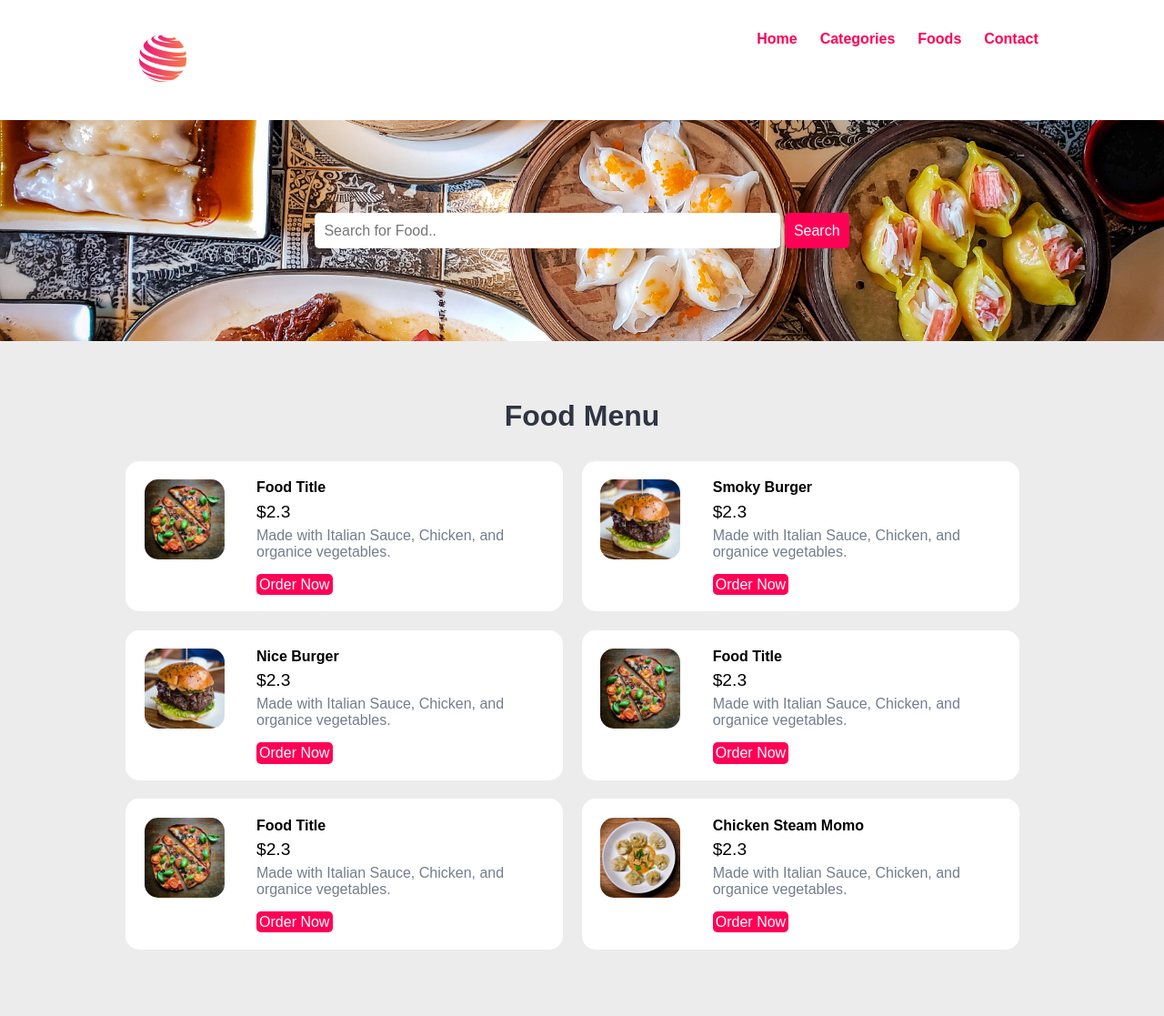
After one commit to skjalal99/online-delivery, a PHP site: page /foods.html in a window 1280 px wide. The commit adds this page. Shown: the top 1117 px of the page at 91% size. Run offline with PHP 8.4, Linux system fonts and the light colour scheme.

Commit message:
food page

```diff
--- a/admin/includes/nav-menu.php
+++ b/admin/includes/nav-menu.php
@@ -36,3 +36,6 @@
      </nav>
 
  <!-- Nav-menu ends -->
+
+</br>
+</br>
--- a/admin/manage-admin.php
+++ b/admin/manage-admin.php
@@ -18,7 +18,7 @@
                 Manage Admin
             </h3>
 
-            <a class="btn btn-primary" href="#" role="button">Add Admin</a>
+            <a class="btn btn-primary" href="add-admin.php" role="button">Add Admin</a>
 
             <div class='row'>
                     <div class='col-md-12 table-manage'>
--- /dev/null
+++ b/foods.html
@@ -0,0 +1,204 @@
+<!DOCTYPE html>
+<html lang="en">
+<head>
+    <meta charset="UTF-8">
+    <!-- Important to make website responsive -->
+    <meta name="viewport" content="width=device-width, initial-scale=1.0">
+    <title>Restaurant Website</title>
+
+    <!-- Link our CSS file -->
+    <link rel="stylesheet" href="css/style.css">
+</head>
+
+<body>
+    <!-- Navbar Section Starts Here -->
+    <section class="navbar">
+        <div class="container">
+            <div class="logo">
+                <a href="#" title="Logo">
+                    <img src="images/logo.png" alt="Restaurant Logo" class="img-responsive">
+                </a>
+            </div>
+
+            <div class="menu text-right">
+                <ul>
+                    <li>
+                        <a href="index.html">Home</a>
+                    </li>
+                    <li>
+                        <a href="categories.html">Categories</a>
+                    </li>
+                    <li>
+                        <a href="foods.html">Foods</a>
+                    </li>
+                    <li>
+                        <a href="#">Contact</a>
+                    </li>
+                </ul>
+            </div>
+
+            <div class="clearfix"></div>
+        </div>
+    </section>
+    <!-- Navbar Section Ends Here -->
+
+    <!-- fOOD sEARCH Section Starts Here -->
+    <section class="food-search text-center">
+        <div class="container">
+
+            <form action="food-search.html" method="POST">
+                <input type="search" name="search" placeholder="Search for Food.." required>
+                <input type="submit" name="submit" value="Search" class="btn btn-primary">
+            </form>
+
+        </div>
+    </section>
+    <!-- fOOD sEARCH Section Ends Here -->
+
+
+
+    <!-- fOOD MEnu Section Starts Here -->
+    <section class="food-menu">
+        <div class="container">
+            <h2 class="text-center">Food Menu</h2>
+
+            <div class="food-menu-box">
+                <div class="food-menu-img">
+                    <img src="images/menu-pizza.jpg" alt="Chicke Hawain Pizza" class="img-responsive img-curve">
+                </div>
+
+                <div class="food-menu-desc">
+                    <h4>Food Title</h4>
+                    <p class="food-price">$2.3</p>
+                    <p class="food-detail">
+                        Made with Italian Sauce, Chicken, and organice vegetables.
+                    </p>
+                    <br>
+
+                    <a href="#" class="btn btn-primary">Order Now</a>
+                </div>
+            </div>
+
+            <div class="food-menu-box">
+                <div class="food-menu-img">
+                    <img src="images/menu-burger.jpg" alt="Chicke Hawain Pizza" class="img-responsive img-curve">
+                </div>
+
+                <div class="food-menu-desc">
+                    <h4>Smoky Burger</h4>
+                    <p class="food-price">$2.3</p>
+                    <p class="food-detail">
+                        Made with Italian Sauce, Chicken, and organice vegetables.
+                    </p>
+                    <br>
+
+                    <a href="#" class="btn btn-primary">Order Now</a>
+                </div>
+            </div>
+
+            <div class="food-menu-box">
+                <div class="food-menu-img">
+                    <img src="images/menu-burger.jpg" alt="Chicke Hawain Burger" class="img-responsive img-curve">
+                </div>
+
+                <div class="food-menu-desc">
+                    <h4>Nice Burger</h4>
+                    <p class="food-price">$2.3</p>
+                    <p class="food-detail">
+                        Made with Italian Sauce, Chicken, and organice vegetables.
+                    </p>
+                    <br>
+
+                    <a href="#" class="btn btn-primary">Order Now</a>
+                </div>
+            </div>
+
+            <div class="food-menu-box">
+                <div class="food-menu-img">
+                    <img src="images/menu-pizza.jpg" alt="Chicke Hawain Pizza" class="img-responsive img-curve">
+                </div>
+
+                <div class="food-menu-desc">
+                    <h4>Food Title</h4>
+                    <p class="food-price">$2.3</p>
+                    <p class="food-detail">
+                        Made with Italian Sauce, Chicken, and organice vegetables.
+                    </p>
+                    <br>
+
+                    <a href="#" class="btn btn-primary">Order Now</a>
+                </div>
+            </div>
+
+            <div class="food-menu-box">
+                <div class="food-menu-img">
+                    <img src="images/menu-pizza.jpg" alt="Chicke Hawain Pizza" class="img-responsive img-curve">
+                </div>
+
+                <div class="food-menu-desc">
+                    <h4>Food Title</h4>
+                    <p class="food-price">$2.3</p>
+                    <p class="food-detail">
+                        Made with Italian Sauce, Chicken, and organice vegetables.
+                    </p>
+                    <br>
+
+                    <a href="#" class="btn btn-primary">Order Now</a>
+                </div>
+            </div>
+
+            <div class="food-menu-box">
+                <div class="food-menu-img">
+                    <img src="images/menu-momo.jpg" alt="Chicke Hawain Momo" class="img-responsive img-curve">
+                </div>
+
+                <div class="food-menu-desc">
+                    <h4>Chicken Steam Momo</h4>
+                    <p class="food-price">$2.3</p>
+                    <p class="food-detail">
+                        Made with Italian Sauce, Chicken, and organice vegetables.
+                    </p>
+                    <br>
+
+                    <a href="#" class="btn btn-primary">Order Now</a>
+                </div>
+            </div>
+
+
+            <div class="clearfix"></div>
+
+
+
+        </div>
+
+    </section>
+    <!-- fOOD Menu Section Ends Here -->
+
+    <!-- social Section Starts Here -->
+    <section class="social">
+        <div class="container text-center">
+            <ul>
+                <li>
+                    <a href="#"><img src="https://img.icons8.com/fluent/50/000000/facebook-new.png"/></a>
+                </li>
+                <li>
+                    <a href="#"><img src="https://img.icons8.com/fluent/48/000000/instagram-new.png"/></a>
+                </li>
+                <li>
+                    <a href="#"><img src="https://img.icons8.com/fluent/48/000000/twitter.png"/></a>
+                </li>
+            </ul>
+        </div>
+    </section>
+    <!-- social Section Ends Here -->
+
+    <!-- footer Section Starts Here -->
+    <section class="footer">
+        <div class="container text-center">
+            <p>All rights reserved. Designed By <a href="#"></a></p>
+        </div>
+    </section>
+    <!-- footer Section Ends Here -->
+
+</body>
+</html>
```
Also changed, not shown: admin/add-admin.php (added, +69 -0 lines), food-search.html (added, +201 -0 lines), images/bg-org.jpg (added), images/bg.jpg (added), images/burger.jpg (added), images/logo.png (added), images/menu-burger.jpg (added), images/menu-momo.jpg (added), images/menu-pizza.jpg (added), images/momo.jpg (added), images/pizza.jpg (added).
